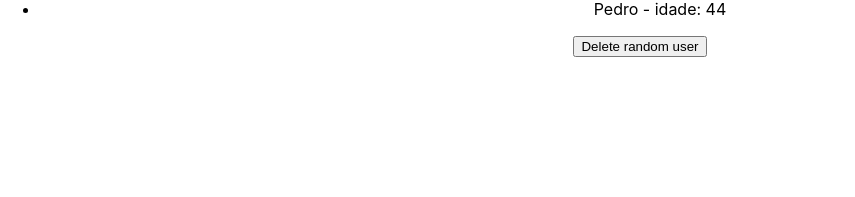
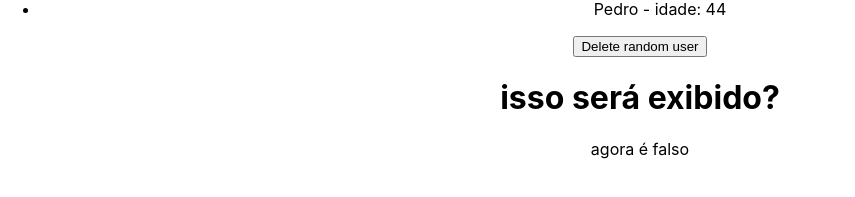
Before and after one commit to Gadarkeres/React, a React (Create React App) app in the folder React-curso-novo/secao3/: page / in a window 1280 px wide. Shown: the part 943-1140 px from the top of the page, without its empty margins (0-855 px from the left). Before the commit the page ends 1000 px from the top, so only its background shows below. Built offline with nearby package versions, Linux system fonts and the light colour scheme.

Commit message:
renderização condicional

```diff
--- a/React-curso-novo/secao3/src/App.js
+++ b/React-curso-novo/secao3/src/App.js
@@ -1,6 +1,6 @@
 import Img2 from './assets/img2.jpg'
 import ListRender from './components/ListRender';
-
+import ConditionalRender from './components/ConditionalRender';
 
 //Imports de css
 import './App.css';
@@ -18,6 +18,7 @@
      <img src={Img2} alt="Paisagem do mar" />
      </div>
     <ListRender/>
+    <ConditionalRender/>
     </div>
   );
 }
--- /dev/null
+++ b/React-curso-novo/secao3/src/components/ConditionalRender.js
@@ -0,0 +1,17 @@
+import { useState } from "react"
+
+const ConditionalRender = () => {
+    const [x] = useState (false);
+
+
+
+    return (
+    <div>
+        <h1>isso será exibido?</h1>
+        {x && <p>se x for true, sim!</p>}
+        {!x && <p>agora é falso</p>}
+    </div>
+  )
+}
+
+export default ConditionalRender
--- a/React-curso-novo/secao3/src/index.css
+++ b/React-curso-novo/secao3/src/index.css
@@ -5,6 +5,7 @@
     sans-serif;
   -webkit-font-smoothing: antialiased;
   -moz-osx-font-smoothing: grayscale;
+  padding-bottom: 200px;
 }
 
 code {
```
Also changed, not shown: 1 other file (tests, documents, lock files or other folders).
